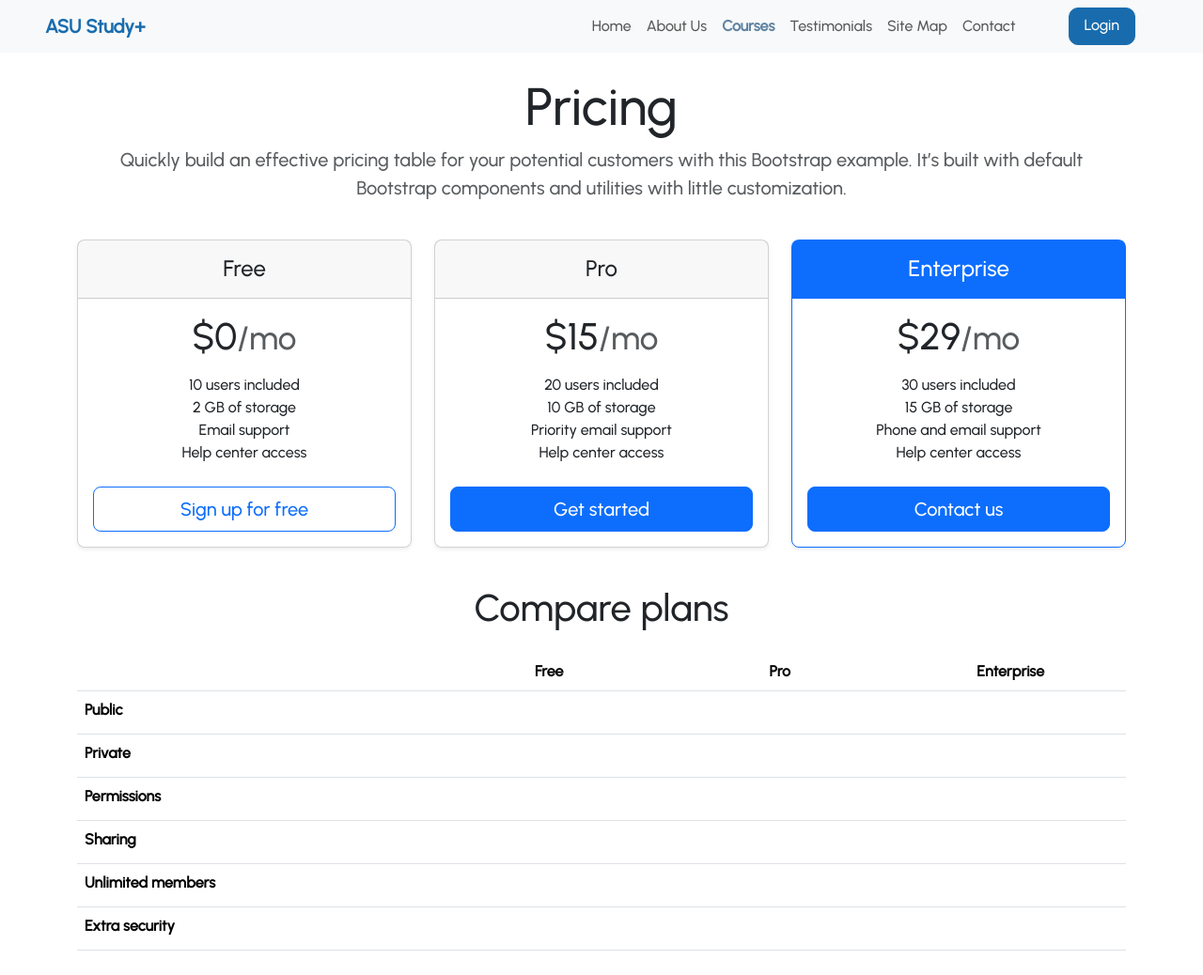
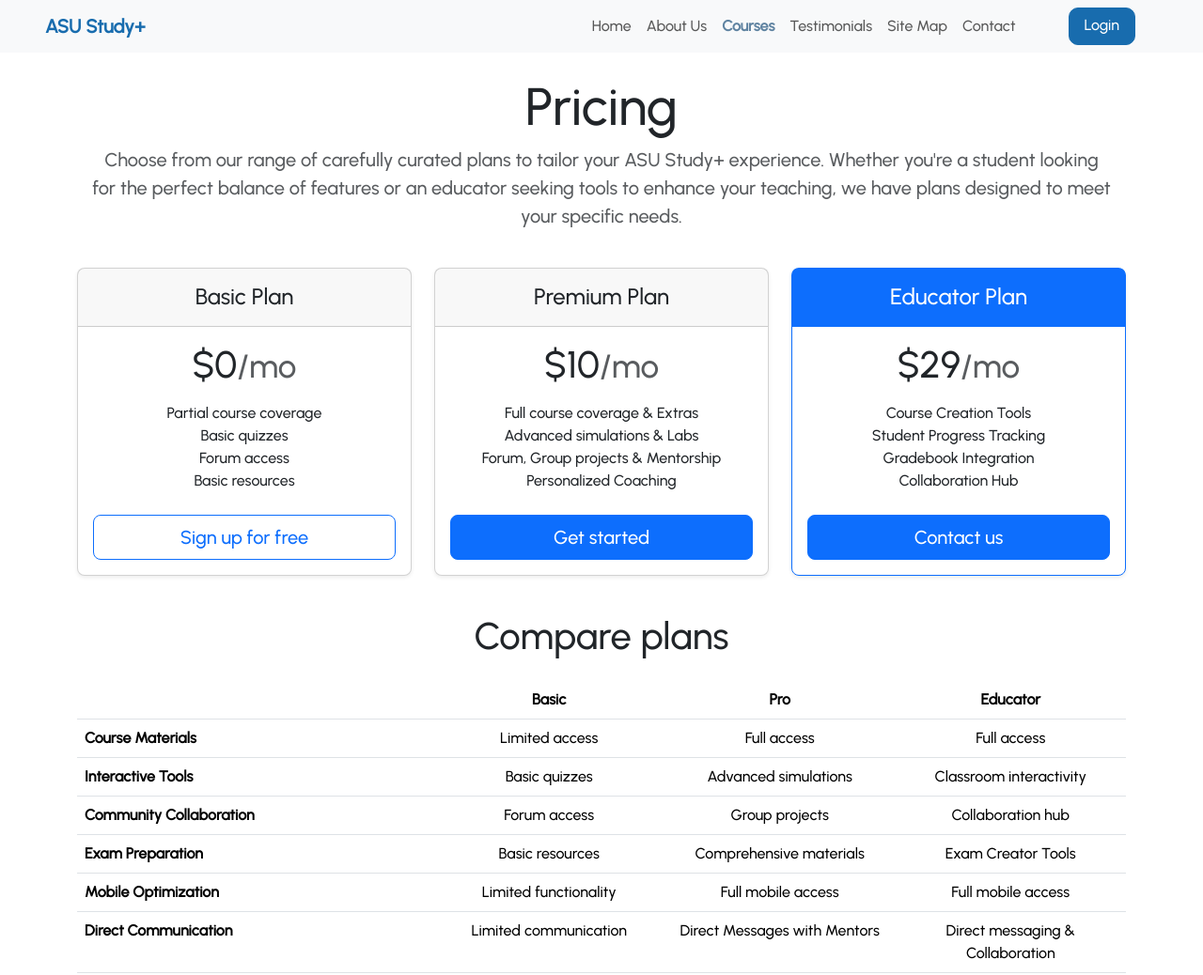
Before and after one commit to tarek12mig/tarek12mig.github.io, a website: page pages/courses.html in a window 1280 px wide. Shown: the top 1038 px of the page at 94% size. Drawn offline with nearby package versions, Linux system fonts and the light colour scheme.

Commit message:
Updated whole project code + content

```diff
--- a/pages/courses.html
+++ b/pages/courses.html
@@ -81,9 +81,7 @@
     <header>
         <div class="pricing-header p-3 pb-md-4 mx-auto text-center">
             <h1 class="display-4 fw-normal">Pricing</h1>
-            <p class="fs-5 text-muted">Quickly build an effective pricing table for your potential customers with this
-                Bootstrap example. It’s built with default Bootstrap components and utilities with little
-                customization.</p>
+            <p class="fs-5 text-muted">Choose from our range of carefully curated plans to tailor your ASU Study+ experience. Whether you're a student looking for the perfect balance of features or an educator seeking tools to enhance your teaching, we have plans designed to meet your specific needs. </p>
         </div>
     </header>
 
@@ -92,15 +90,15 @@
             <div class="col">
                 <div class="card mb-4 rounded-3 shadow-sm">
                     <div class="card-header py-3">
-                        <h4 class="my-0 fw-normal">Free</h4>
+                        <h4 class="my-0 fw-normal">Basic Plan</h4>
                     </div>
                     <div class="card-body">
                         <h1 class="card-title pricing-card-title">$0<small class="text-muted fw-light">/mo</small></h1>
                         <ul class="list-unstyled mt-3 mb-4">
-                            <li>10 users included</li>
-                            <li>2 GB of storage</li>
-                            <li>Email support</li>
-                            <li>Help center access</li>
+                            <li>Partial course coverage</li>
+                            <li>Basic quizzes</li>
+                            <li>Forum access</li>
+                            <li>Basic resources</li>
                         </ul>
                         <button type="button" class="w-100 btn btn-lg btn-outline-primary">Sign up for free</button>
                     </div>
@@ -109,15 +107,15 @@
             <div class="col">
                 <div class="card mb-4 rounded-3 shadow-sm">
                     <div class="card-header py-3">
-                        <h4 class="my-0 fw-normal">Pro</h4>
+                        <h4 class="my-0 fw-normal">Premium Plan</h4>
                     </div>
                     <div class="card-body">
-                        <h1 class="card-title pricing-card-title">$15<small class="text-muted fw-light">/mo</small></h1>
+                        <h1 class="card-title pricing-card-title">$10<small class="text-muted fw-light">/mo</small></h1>
                         <ul class="list-unstyled mt-3 mb-4">
-                            <li>20 users included</li>
-                            <li>10 GB of storage</li>
-                            <li>Priority email support</li>
-                            <li>Help center access</li>
+                            <li>Full course coverage & Extras</li>
+                            <li>Advanced simulations & Labs</li>
+                            <li>Forum, Group projects & Mentorship</li>
+                            <li>Personalized Coaching</li>
                         </ul>
                         <button type="button" class="w-100 btn btn-lg btn-primary">Get started</button>
                     </div>
@@ -126,15 +124,15 @@
             <div class="col">
                 <div class="card mb-4 rounded-3 shadow-sm border-primary">
                     <div class="card-header py-3 text-white bg-primary border-primary">
-                        <h4 class="my-0 fw-normal">Enterprise</h4>
+                        <h4 class="my-0 fw-normal">Educator Plan</h4>
                     </div>
                     <div class="card-body">
                         <h1 class="card-title pricing-card-title">$29<small class="text-muted fw-light">/mo</small></h1>
                         <ul class="list-unstyled mt-3 mb-4">
-                            <li>30 users included</li>
-                            <li>15 GB of storage</li>
-                            <li>Phone and email support</li>
-                            <li>Help center access</li>
+                            <li>Course Creation Tools</li>
+                            <li>Student Progress Tracking</li>
+                            <li>Gradebook Integration</li>
+                            <li>Collaboration Hub</li>
                         </ul>
                         <button type="button" class="w-100 btn btn-lg btn-primary">Contact us</button>
                     </div>
@@ -149,101 +147,81 @@
                 <thead>
                 <tr>
                     <th style="width: 34%;"></th>
-                    <th style="width: 22%;">Free</th>
+                    <th style="width: 22%;">Basic</th>
                     <th style="width: 22%;">Pro</th>
-                    <th style="width: 22%;">Enterprise</th>
+                    <th style="width: 22%;">Educator</th>
                 </tr>
                 </thead>
                 <tbody>
                 <tr>
-                    <th scope="row" class="text-start">Public</th>
+                    <th scope="row" class="text-start">Course Materials</th>
                     <td>
-                        <svg class="bi" width="24" height="24">
-                            <use xlink:href="#check"/>
-                        </svg>
+                        Limited access
                     </td>
                     <td>
-                        <svg class="bi" width="24" height="24">
-                            <use xlink:href="#check"/>
-                        </svg>
+                        Full access
                     </td>
                     <td>
-                        <svg class="bi" width="24" height="24">
-                            <use xlink:href="#check"/>
-                        </svg>
+                        Full access
                     </td>
                 </tr>
                 <tr>
-                    <th scope="row" class="text-start">Private</th>
-                    <td></td>
+                    <th scope="row" class="text-start">Interactive Tools</th>
                     <td>
-                        <svg class="bi" width="24" height="24">
-                            <use xlink:href="#check"/>
-                        </svg>
+                        Basic quizzes
                     </td>
                     <td>
-                        <svg class="bi" width="24" height="24">
-                            <use xlink:href="#check"/>
-                        </svg>
+                        Advanced simulations
+                    </td>
+                    <td>
+                        Classroom interactivity
                     </td>
                 </tr>
                 </tbody>
 
                 <tbody>
                 <tr>
-                    <th scope="row" class="text-start">Permissions</th>
+                    <th scope="row" class="text-start">Community Collaboration</th>
                     <td>
-                        <svg class="bi" width="24" height="24">
-                            <use xlink:href="#check"/>
-                        </svg>
+                        Forum access
                     </td>
                     <td>
-                        <svg class="bi" width="24" height="24">
-                            <use xlink:href="#check"/>
-                        </svg>
+                        Group projects
                     </td>
                     <td>
-                        <svg class="bi" width="24" height="24">
-                            <use xlink:href="#check"/>
-                        </svg>
+                        Collaboration hub
                     </td>
                 </tr>
                 <tr>
-                    <th scope="row" class="text-start">Sharing</th>
-                    <td></td>
+                    <th scope="row" class="text-start">Exam Preparation</th>
                     <td>
-                        <svg class="bi" width="24" height="24">
-                            <use xlink:href="#check"/>
-                        </svg>
+                        Basic resources
                     </td>
                     <td>
-                        <svg class="bi" width="24" height="24">
-                            <use xlink:href="#check"/>
-                        </svg>
+                        Comprehensive materials
+                    </td>
+                    <td>
+                        Exam Creator Tools
                     </td>
                 </tr>
                 <tr>
-                    <th scope="row" class="text-start">Unlimited members</th>
-                    <td></td>
+                    <th scope="row" class="text-start">Mobile Optimization</th>
                     <td>
-                        <svg class="bi" width="24" height="24">
-                            <use xlink:href="#check"/>
-                        </svg>
+                        Limited functionality
                     </td>
                     <td>
-                        <svg class="bi" width="24" height="24">
-                            <use xlink:href="#check"/>
-                        </svg>
+                        Full mobile access
+                    </td>
+                    <td>
+                        Full mobile access
                     </td>
                 </tr>
                 <tr>
-                    <th scope="row" class="text-start">Extra security</th>
-                    <td></td>
-                    <td></td>
+                    <th scope="row" class="text-start">Direct Communication</th>
+                    <td>Limited communication</td>
+                    <td>Direct Messages with Mentors</td>
                     <td>
-                        <svg class="bi" width="24" height="24">
-                            <use xlink:href="#check"/>
-                        </svg>
+                        Direct messaging & Collaboration
                     </td>
                 </tr>
                 </tbody>
```
Also changed, not shown: index.html (+14 -45 lines).
